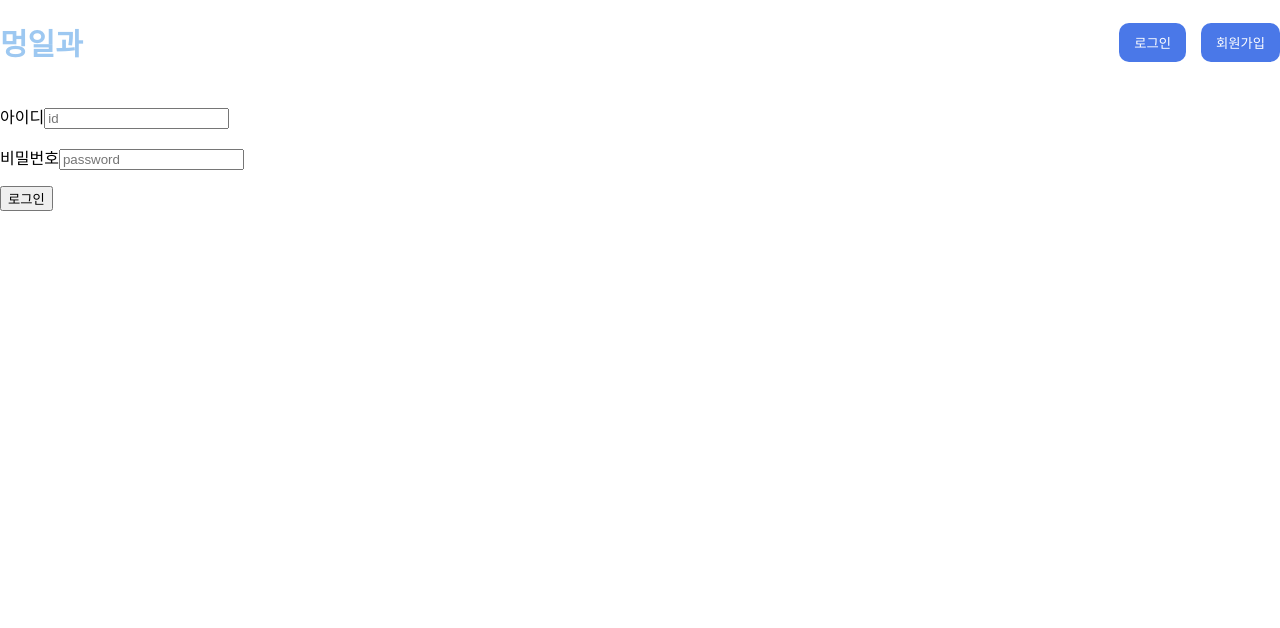
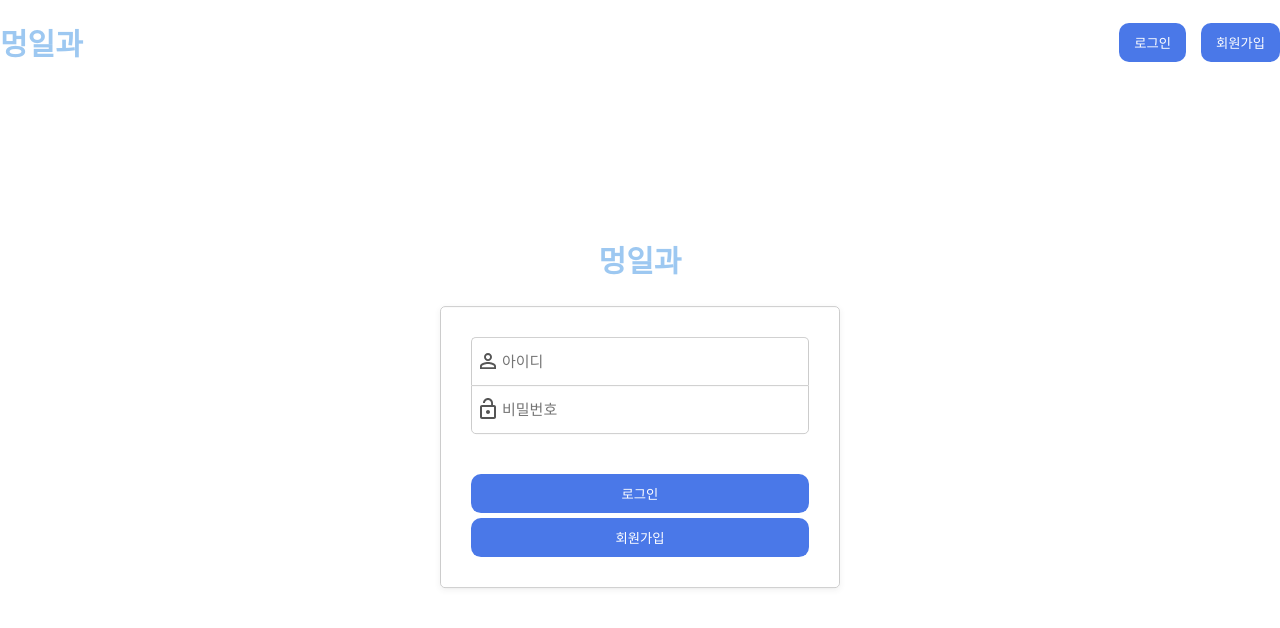
Before and after one commit to developer-asher/dog-daily-schedule, a React (Create React App) app: page /signin in a window 1280 px wide. Shown: the top 628 px of the page. Built offline with nearby package versions, Linux system fonts and the light colour scheme.

Commit message:
수정-로그인페이지 css

```diff
--- a/src/pages/SignIn.jsx
+++ b/src/pages/SignIn.jsx
@@ -1,9 +1,30 @@
 import React, { useState } from 'react';
 import { useDispatch } from 'react-redux';
+import styled from 'styled-components';
+import PersonOutlineIcon from '@mui/icons-material/PersonOutline';
+import LockOpenIcon from '@mui/icons-material/LockOpen';
 
+import ButtonEle from '../elements/ButtonEle';
+import InputEle from '../elements/InputEle';
+import LabelEle from '../elements/LabelEle';
 import { userActions } from '../redux/modules/user';
 
+// icon style
+const icon_login = {
+  position: 'absolute',
+  left: '5px',
+  top: '50%',
+  transform: 'translateY(-50%)',
+  color: '#555',
+};
+// btn style
+const btn_login = {
+  width: '100%',
+  marginTop: '40px',
+};
+
 const SignIn = props => {
+  const { history } = props;
   const dispatch = useDispatch();
   const [input, setInput] = useState({ id: '', pwd: '' });
   const { id, pwd } = input;
@@ -17,43 +38,107 @@ const SignIn = props => {
     });
   };
 
-  const signIn = e => {
+  const handleClick = e => {
     e.preventDefault();
 
-    dispatch(userActions.signinFB(id, pwd));
-    setInput({
-      id: '',
-      pwd: '',
-    });
+    if (e.target.textContent === '로그인') {
+      dispatch(userActions.signinDB(id, pwd));
+      setInput({
+        id: '',
+        pwd: '',
+      });
+    }
+
+    if (e.target.textContent === '회원가입') {
+      history.push('/signup');
+    }
   };
 
   return (
-    <>
-      <form>
-        <p>
-          <label htmlFor=''>아이디</label>
-          <input
+    <SignBox>
+      <SignTitle>멍일과</SignTitle>
+      <SigninForm>
+        <InputBox>
+          <PersonOutlineIcon style={icon_login} />
+          <LabelEle hidden htmlFor='id'>
+            아이디
+          </LabelEle>
+          <InputEle
+            id='id'
             name='id'
             value={id}
             type='text'
-            placeholder='id'
+            placeholder='아이디'
             onChange={handleChange}
           />
-        </p>
-        <p>
-          <label htmlFor=''>비밀번호</label>
-          <input
+        </InputBox>
+        <InputBox>
+          <LockOpenIcon style={icon_login} />
+          <LabelEle hidden htmlFor='pwd'>
+            비밀번호
+          </LabelEle>
+          <InputEle
+            id='pwd'
             name='pwd'
             value={pwd}
             type='password'
-            placeholder='password'
+            placeholder='비밀번호'
             onChange={handleChange}
           />
-        </p>
-        <button onClick={signIn}>로그인</button>
-      </form>
-    </>
+        </InputBox>
+        <ButtonWrap onClick={handleClick}>
+          <ButtonEle style={btn_login}>로그인</ButtonEle>
+          <ButtonEle style={{ ...btn_login, marginTop: '5px' }}>
+            회원가입
+          </ButtonEle>
+        </ButtonWrap>
+      </SigninForm>
+    </SignBox>
   );
 };
 
+const SignBox = styled.div`
+  position: fixed;
+  left: 50%;
+  top: 50%;
+  width: 400px;
+  min-height: 250px;
+  transform: translateX(-50%) translateY(-50%);
+`;
+
+const SignTitle = styled.h2`
+  text-align: center;
+  font-family: 'Gugi', cursive;
+  font-size: 30px;
+  color: #9dc8f1;
+`;
+
+const SigninForm = styled.form`
+  border: 1px solid #ccc;
+  border-radius: 5px;
+  padding: 30px;
+  box-shadow: 0 2px 6px 0 rgb(68 68 68 / 8%);
+`;
+
+const InputBox = styled.p`
+  position: relative;
+  margin: 0;
+
+  & > input {
+    width: 100%;
+    border: 1px solid #ccc;
+    border-radius: 0 0 5px 5px;
+    padding-left: 30px;
+    outline-color: #9dc8f1;
+    font-size: 15px;
+  }
+
+  &:first-child > input {
+    border-bottom: none;
+    border-radius: 5px 5px 0 0;
+  }
+`;
+
+const ButtonWrap = styled.div``;
+
 export default SignIn;
```
